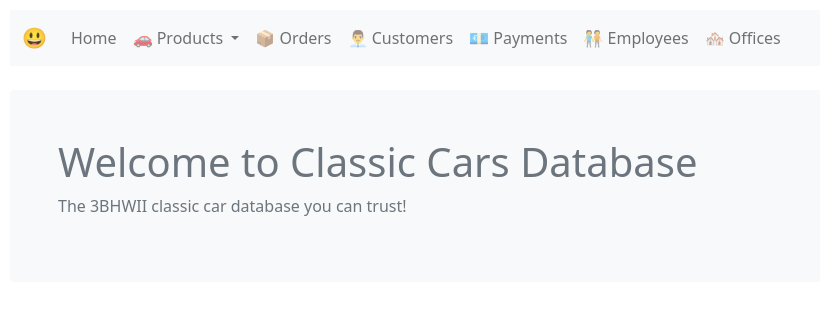
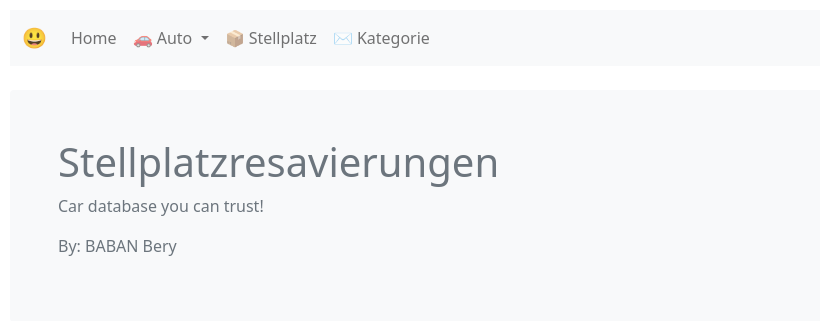
Before and after one commit to SPL21GL/BB_INFI-Project-21, a Flask app: page / in a window 1280 px wide. Shown: the top 321 px of the page, without its empty margins (0-820 px from the left). Run offline with Flask 2, Linux system fonts and the light colour scheme; some libraries are stand-ins or nearby versions.

Commit message:
index html geändert

```diff
--- a/app.py
+++ b/app.py
@@ -1,5 +1,4 @@
-from flask import Flask, redirect, request, flash, session
-from flask.templating import render_template
+from flask import Flask
 from model.models import db
 from controllers.index import index_blueprint
 
@@ -9,14 +8,15 @@ import sqlalchemy
 app = Flask(__name__)
 app.secret_key = "VerySecretSecretKey"
 
-#Datenbankzugriff konfigurieren
 app.config["SQLALCHEMY_TRACK_MODIFICATIONS"] = False
-app.config["SQLALCHEMY_DATABASE_URI"] = "mysql://root:root@localhost/INFI_Project_21"
+app.config["SQLALCHEMY_DATABASE_URI"] = "mysql://root:root@localhost/classicmodels"
 
 csrf = CSRFProtect(app)
 
 db.init_app(app)
 
+#hier blueprint registrieren
 app.register_blueprint(index_blueprint)
 
+
 app.run(debug=True)
--- a/templates/base.html
+++ b/templates/base.html
@@ -34,7 +34,7 @@
           <li class="nav-item dropdown">
             <a class="nav-link dropdown-toggle" href="/products" id="navbarDropdownMenuLink" role="button"
               data-bs-toggle="dropdown" aria-expanded="false">
-              🚗 Products
+              🚗 Auto
             </a>
             <ul class="dropdown-menu" aria-labelledby="navbarDropdownMenuLink">
               <li><a class="dropdown-item" href="/products">Anzeigen</a></li>
@@ -43,19 +43,10 @@
           </li>
 
           <li class="nav-item">
-            <a class="nav-link" href="/orders">📦 Orders</a>
+            <a class="nav-link" href="/Stellplatz">📦 Stellplatz</a>
           </li>
           <li class="nav-item">
-            <a class="nav-link" href="/customers">👨‍💼 Customers</a>
-          </li>
-          <li class="nav-item">
-            <a class="nav-link" href="/payments">💶 Payments</a>
-          </li>
-          <li class="nav-item">
-            <a class="nav-link" href="/employees">🧑‍🤝‍🧑 Employees</a>
-          </li>
-          <li class="nav-item">
-            <a class="nav-link" href="/offices">🏘️ Offices</a>
+            <a class="nav-link" href="/Kategorie">✉ Kategorie</a>
           </li>
         </div>
       </div>
--- a/templates/index.html
+++ b/templates/index.html
@@ -3,8 +3,9 @@
 {%block body%}
 
 <div class="mt-4 p-5 bg-light text-secondary rounded">
-  <h1>Welcome to Classic Cars Database</h1>
-  <p>The 3BHWII classic car database you can trust!</p>
+  <h1>Stellplatzresavierungen</h1>
+  <p>Car database you can trust!</p>
+  <p>By: BABAN Bery</p>
 </div>
 
 {%endblock%}
```
Also changed, not shown: templates/editForm.html (deleted, +0 -46 lines), 1 other file.
